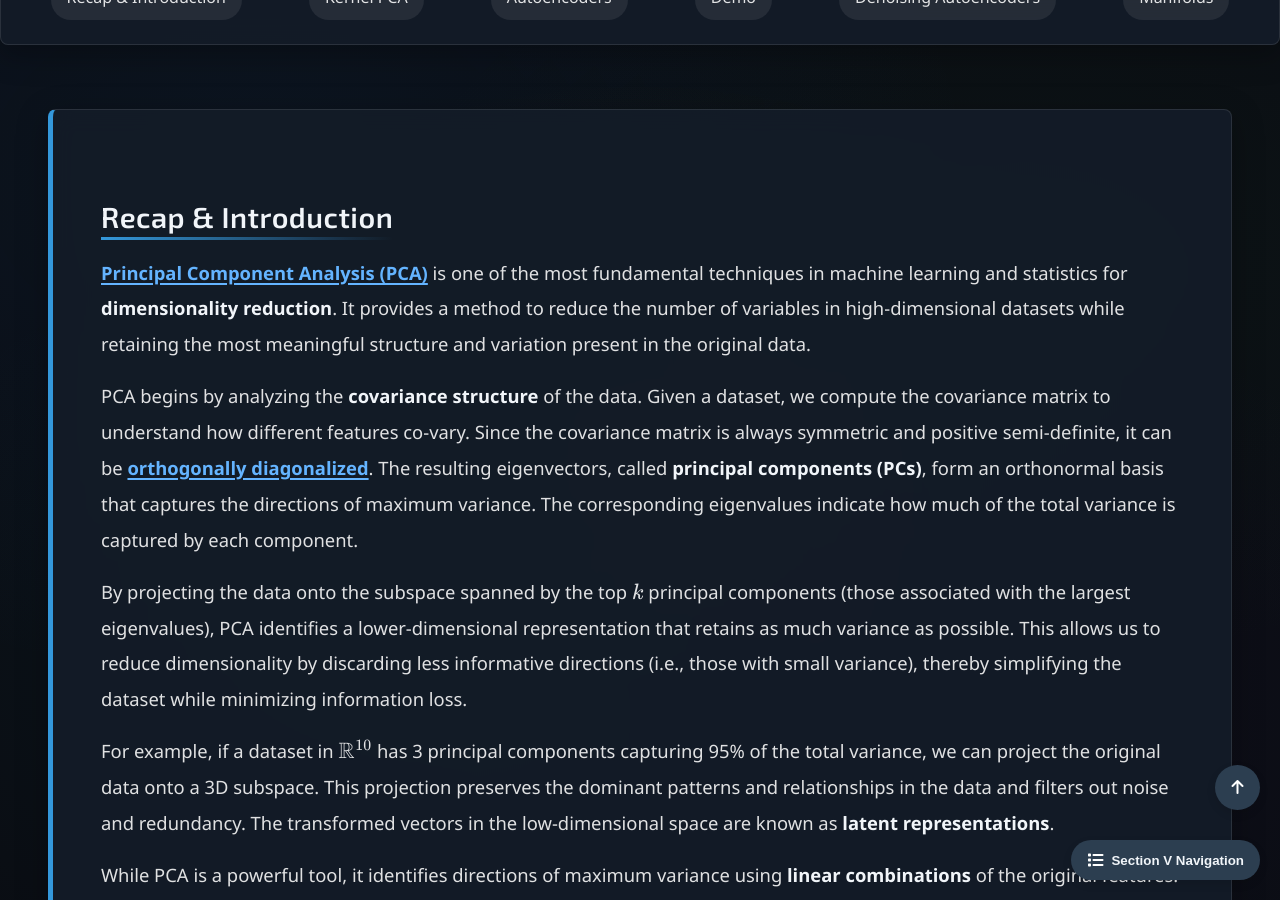
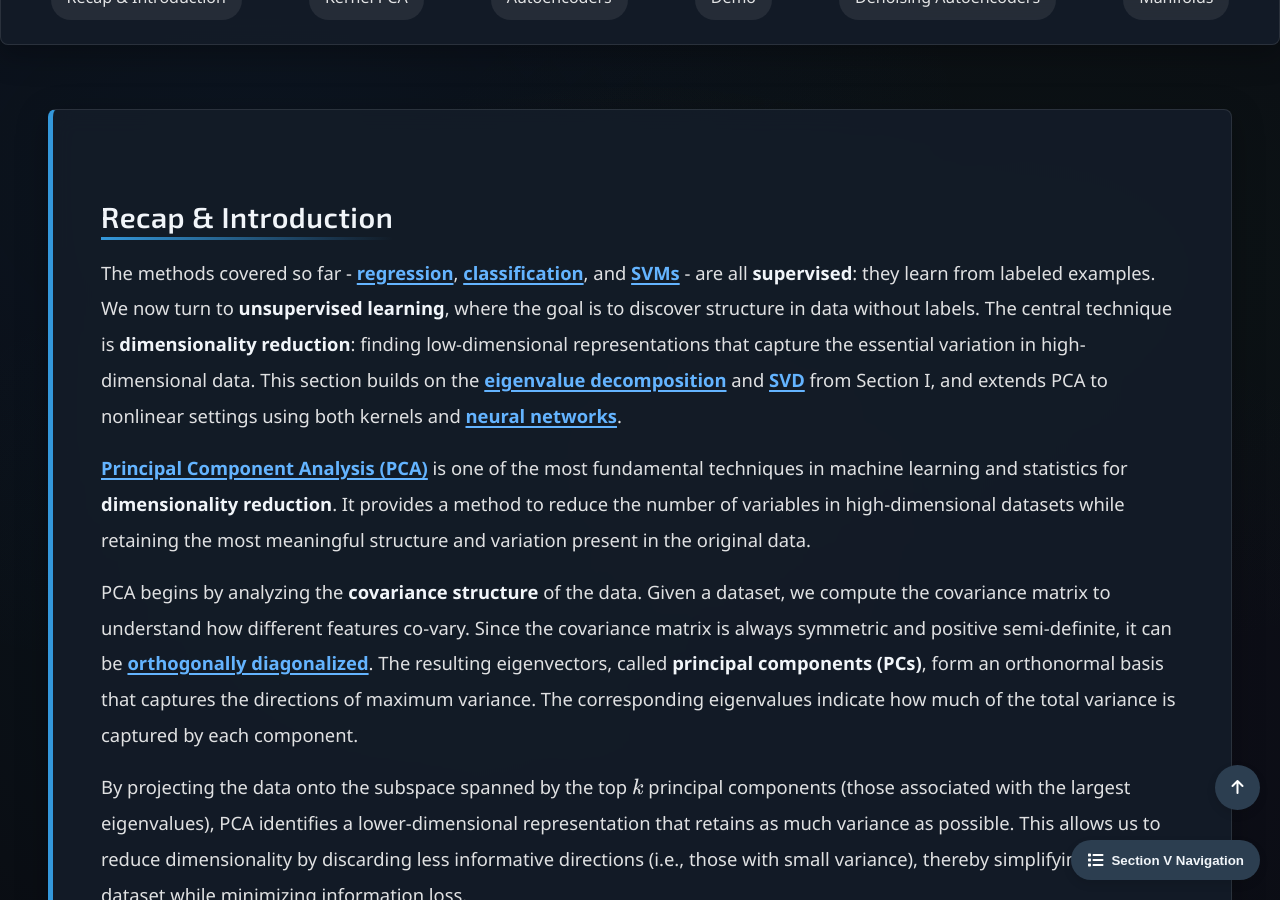
Before and after one commit to Yusukey01/yusukey01.github.io, a Jekyll site: the page built from Mathematics/Machine_learning/pca.html, in a window 1280 px wide and 900 px high, scrolled down 520 px. Built offline with Jekyll 4.4.1, drawn with Linux system fonts in a browser that asks for light colours.

Commit message:
fixed style, texts

```diff
--- a/Mathematics/Machine_learning/pca.html
+++ b/Mathematics/Machine_learning/pca.html
@@ -30,6 +30,15 @@ uses_python: false
 
             <section id="intro" class="section-content">
                 <h2>Recap & Introduction</h2>
+                <p>
+                    The methods covered so far - <a href="regression.html"><strong>regression</strong></a>, <a href="intro_classification.html"><strong>classification</strong></a>,
+                    and <a href="svm.html"><strong>SVMs</strong></a> - are all <strong>supervised</strong>: they learn from labeled examples. We now turn to <strong>unsupervised learning</strong>,
+                    where the goal is to discover structure in data without labels. The central technique is <strong>dimensionality reduction</strong>: finding low-dimensional
+                    representations that capture the essential variation in high-dimensional data. This section builds on the
+                    <a href="../Linear_algebra/eigenvectors.html"><strong>eigenvalue decomposition</strong></a> and <a href="../Linear_algebra/symmetry.html#svd"><strong>SVD</strong></a>
+                    from Section I, and extends PCA to nonlinear settings using both kernels and <a href="neural_networks.html"><strong>neural networks</strong></a>.
+                </p>
+
                 <p>
                     <a href="../Probability/covariance.html"><strong>Principal Component Analysis (PCA)</strong></a> is one of the most fundamental
                     techniques in machine learning and statistics for <strong>dimensionality reduction</strong>. It provides a method to reduce the number of
```
Lines whose indentation alone changed are shown as unchanged.
